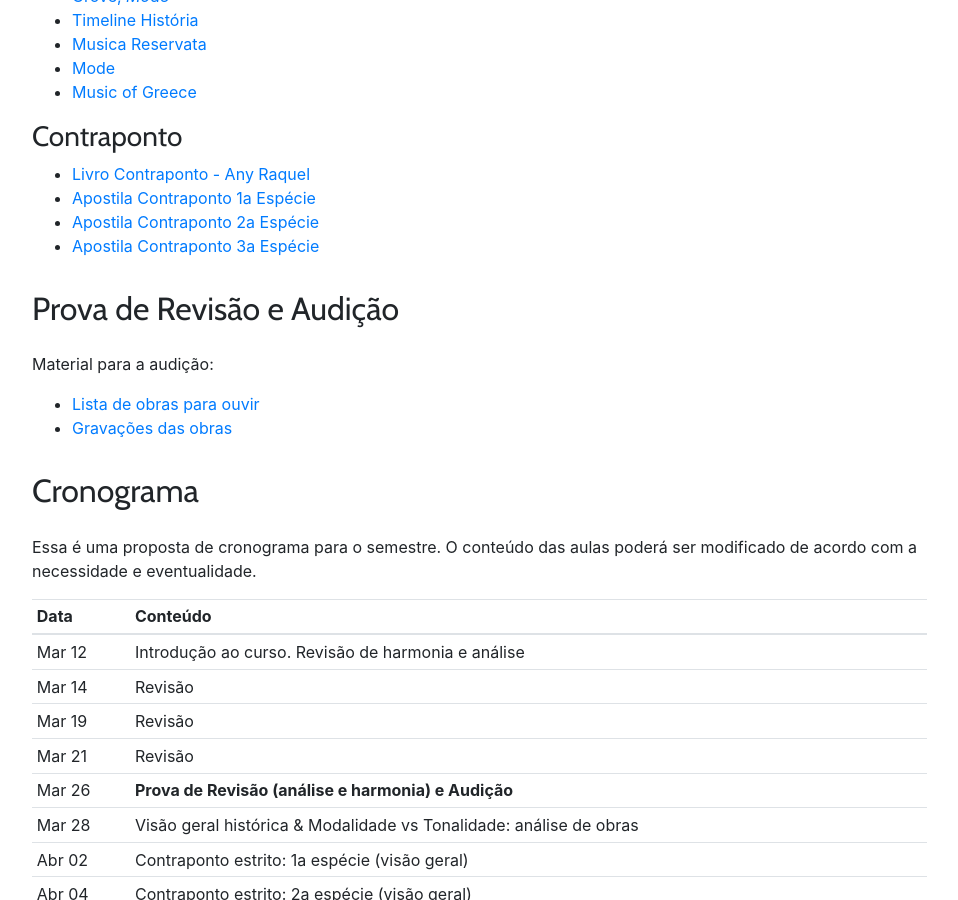
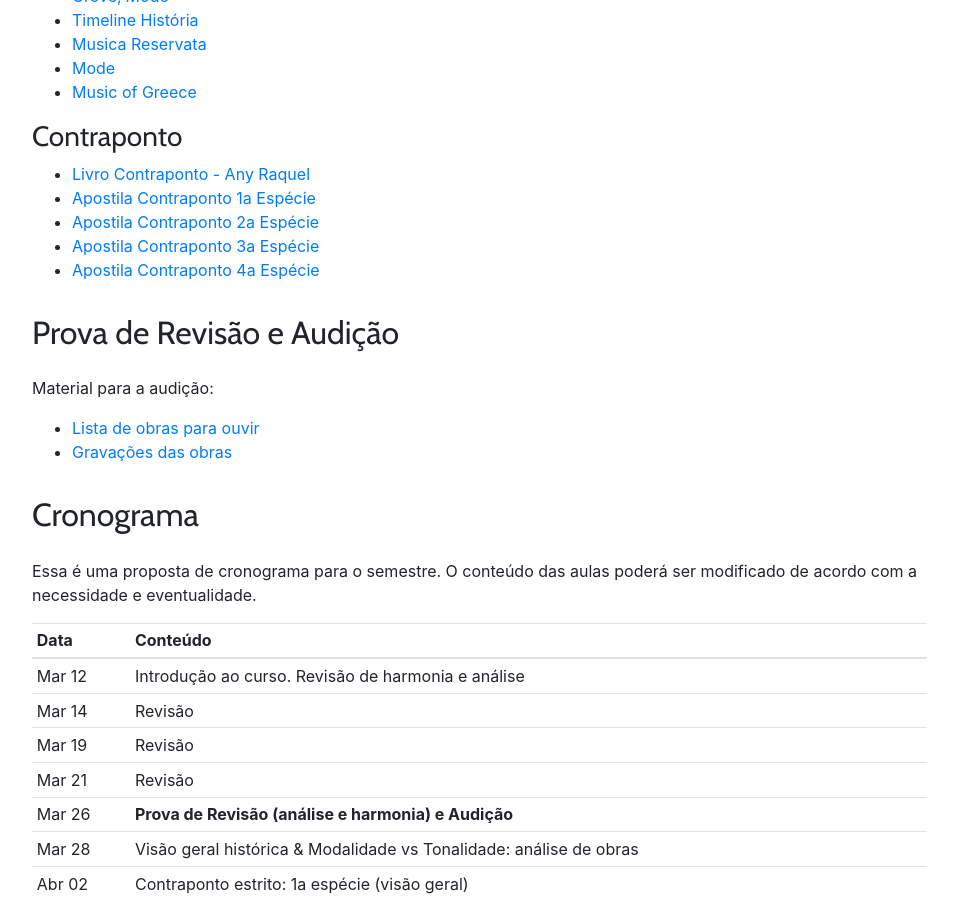
Before and after one commit to kroger/genosmus, a Jekyll site: the page built from _pedro/musa75.md, in a window 1280 px wide and 900 px high, scrolled down 900 px. Shown: the whole window, without its empty margins (68-1026 px from the left). Built offline with Jekyll 4.4.1, drawn with Linux system fonts in a browser that asks for light colours.

Commit message:
Apostila de contraponto 4a espécie

```diff
--- a/_pedro/musa75.md
+++ b/_pedro/musa75.md
@@ -43,6 +43,7 @@ para me procurar; depois disso a nota não será modificada
 - [Apostila Contraponto 1a Espécie][6]
 - [Apostila Contraponto 2a Espécie][7]
 - [Apostila Contraponto 3a Espécie][8]
+- [Apostila Contraponto 4a Espécie][9]
 
 ## Prova de Revisão e Audição
 
```
Also changed, not shown: other parts of _pedro/musa75.md (+1 -0 lines).
